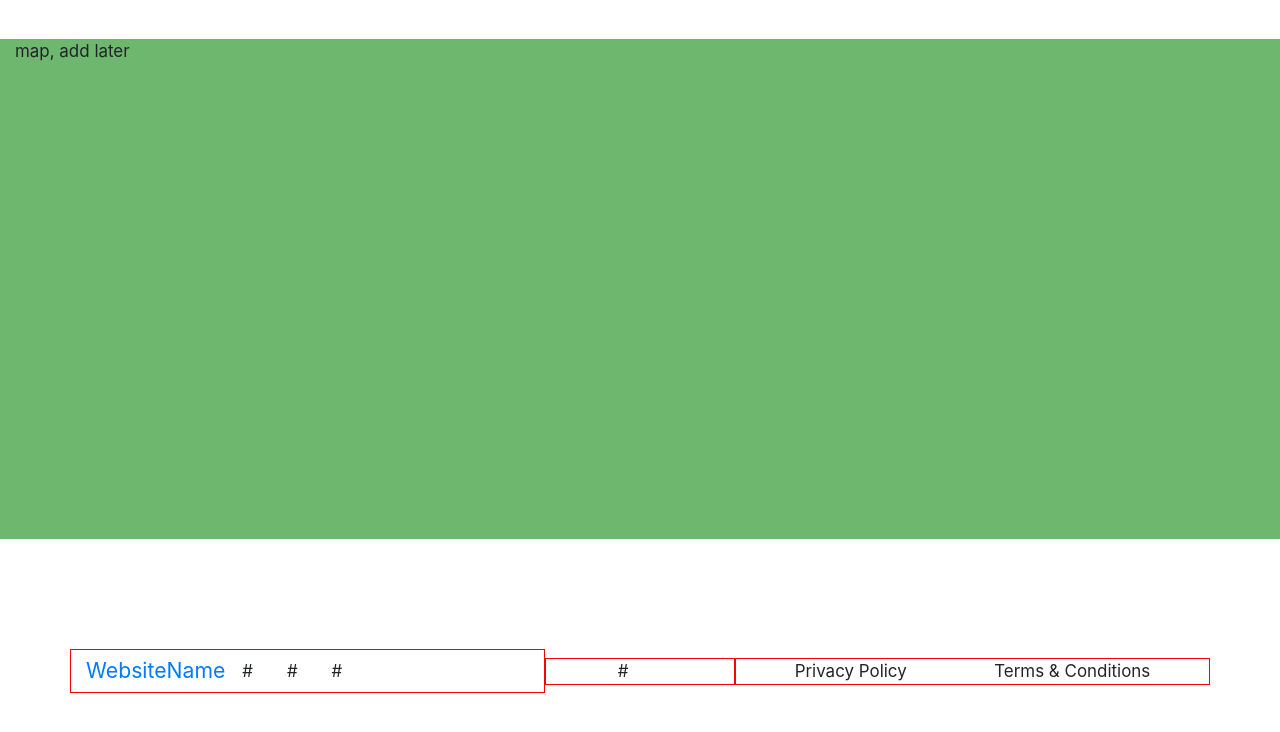
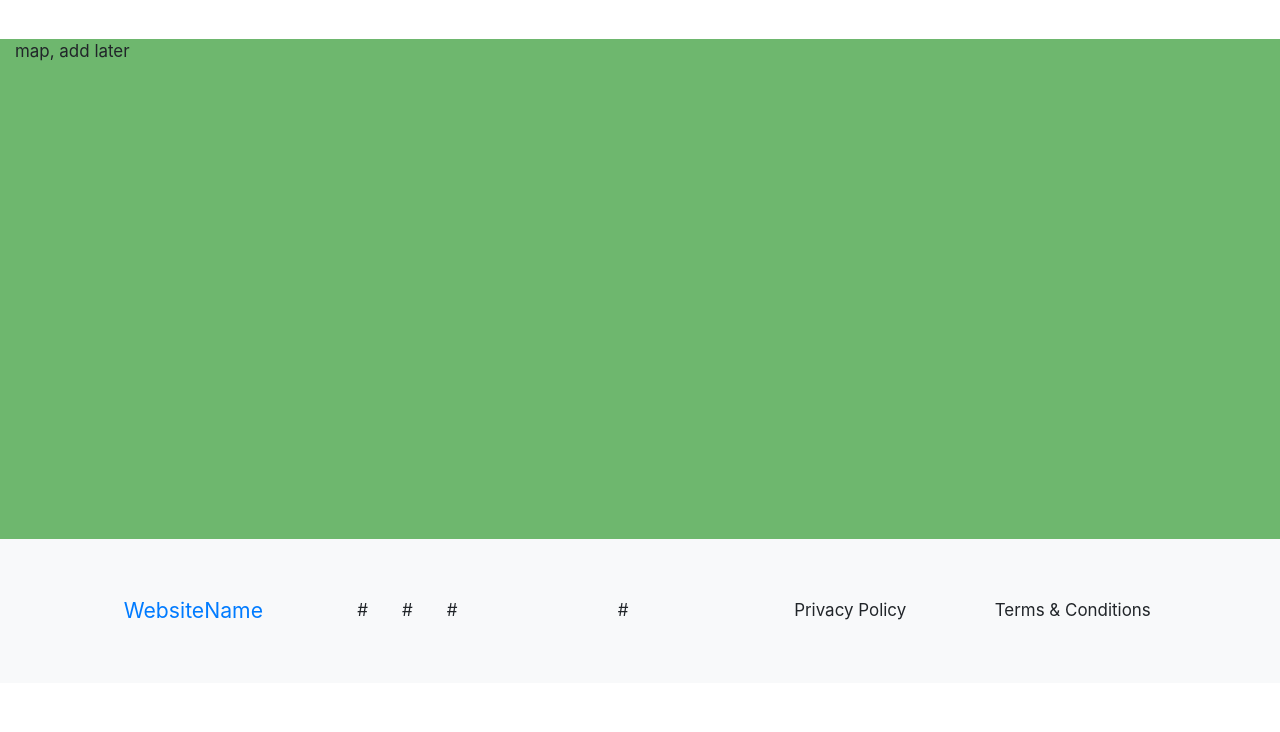
Before and after one commit to LGA-dev/coffee-shop-website, a website: page index.html in a window 1280 px wide. Shown: the part 5768-6500 px from the top of the page. After the commit the page ends 6451 px from the top, so only its background shows below. Drawn offline with Linux system fonts and the light colour scheme.

Commit message:
Fix footer columns display

```diff
--- a/index.html
+++ b/index.html
@@ -404,7 +404,7 @@
       </div>
     </section>
     <!-- Contact section -->
-    <section id="contact" class="section py-5">
+    <section id="contact" class="section pt-5">
       <div class="container">
         <!-- Title section -->
         <h1 class="text-center my-5 font-weight-bold">Contact</h1>
@@ -449,7 +449,8 @@
           </div>
         </div>
       </div>
-      <div class="container-fluid my-2">
+      <!-- Map section -->
+      <div class="container-fluid mt-2">
         <div class="row">
           <div id="map" class="col-12">
             <p>map, add later</p>
@@ -460,21 +461,27 @@
   </main>
 
   <!-- Footer section -->
-  <footer id="footer">
+  <footer id="footer" class="bg-light">
     <div class="container py-5">
       <div class="row align-items-center">
-        <div class="col-5 d-flex align-items-center">
+        <div class="col-12 col-md-6 col-lg-5">
+          <div class="d-flex align-items-center justify-content-around">
             <a class="navbar-brand" href="#">WebsiteName</a>
+            <div class="social-icons d-flex">
               <div class="icon">#</div>
               <div class="icon">#</div>
               <div class="icon">#</div>
             </div>
-        <div class="col-2 d-flex justify-content-center">
+          </div>
+        </div>
+        <div class="col-12 col-lg-2 d-none d-lg-flex justify-content-center">
           <div class="icon">#</div>
         </div>
-        <div class="col-5 d-flex justify-content-around">
+        <div class="col-12 col-md-6 col-lg-5">
+          <div class="d-flex justify-content-around">
             <p class="mb-0">Privacy Policy</p>
             <p class="mb-0">Terms & Conditions</p>
+          </div>
         </div>
       </div>
     </div>
```
Lines whose indentation alone changed are shown as unchanged.
